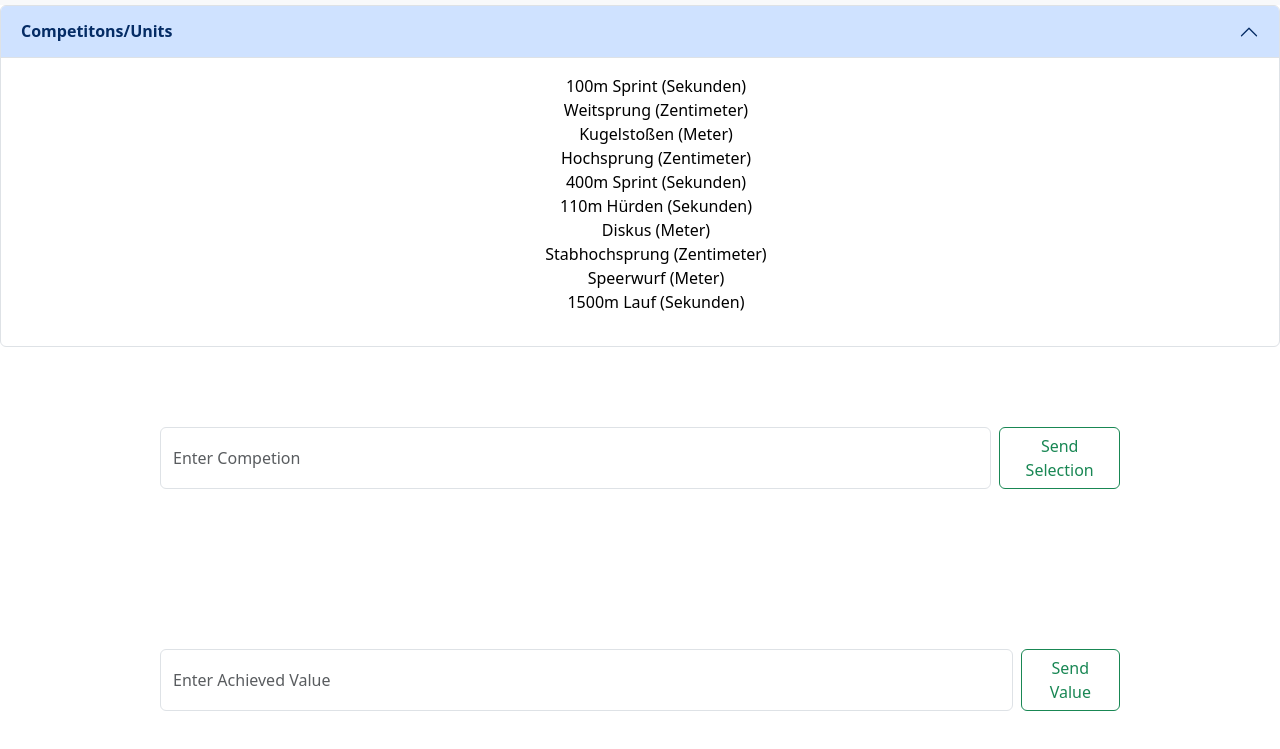
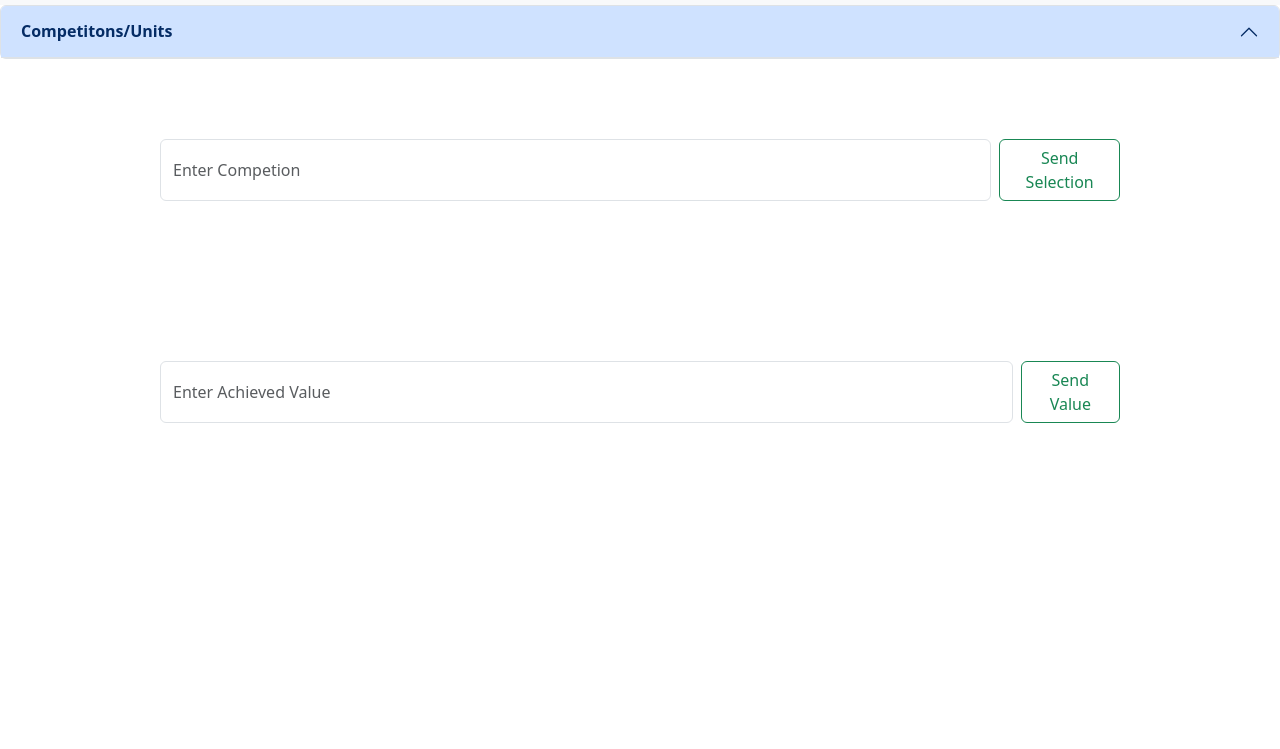
Before and after one commit to HenryLad/ZH_PEC, a plain HTML site: page index.html in a window 1280 px wide. Shown: the part 51-800 px from the top of the page. Drawn offline with nearby package versions, Linux system fonts and the light colour scheme.

Commit message:
Upadted the ath.html & index.html

```diff
--- a/index.html
+++ b/index.html
@@ -39,7 +39,7 @@
             Competitons/Units
           </button>
         </h2>
-        <div id="panelsStayOpen-collapseOne" class="accordion-collapse collapse show">
+        <div id="panelsStayOpen-collapseOne" class="accordion-collapse collapse hidden">
           <div class="accordion-body">
             <ul>
               <li><a onclick="selectAsHeaderInput(this); return false;" id="HeaderInput" href="#">100m Sprint (Sekunden)</a></li>
```
Also changed, not shown: ath.html (+1 -1 lines).
